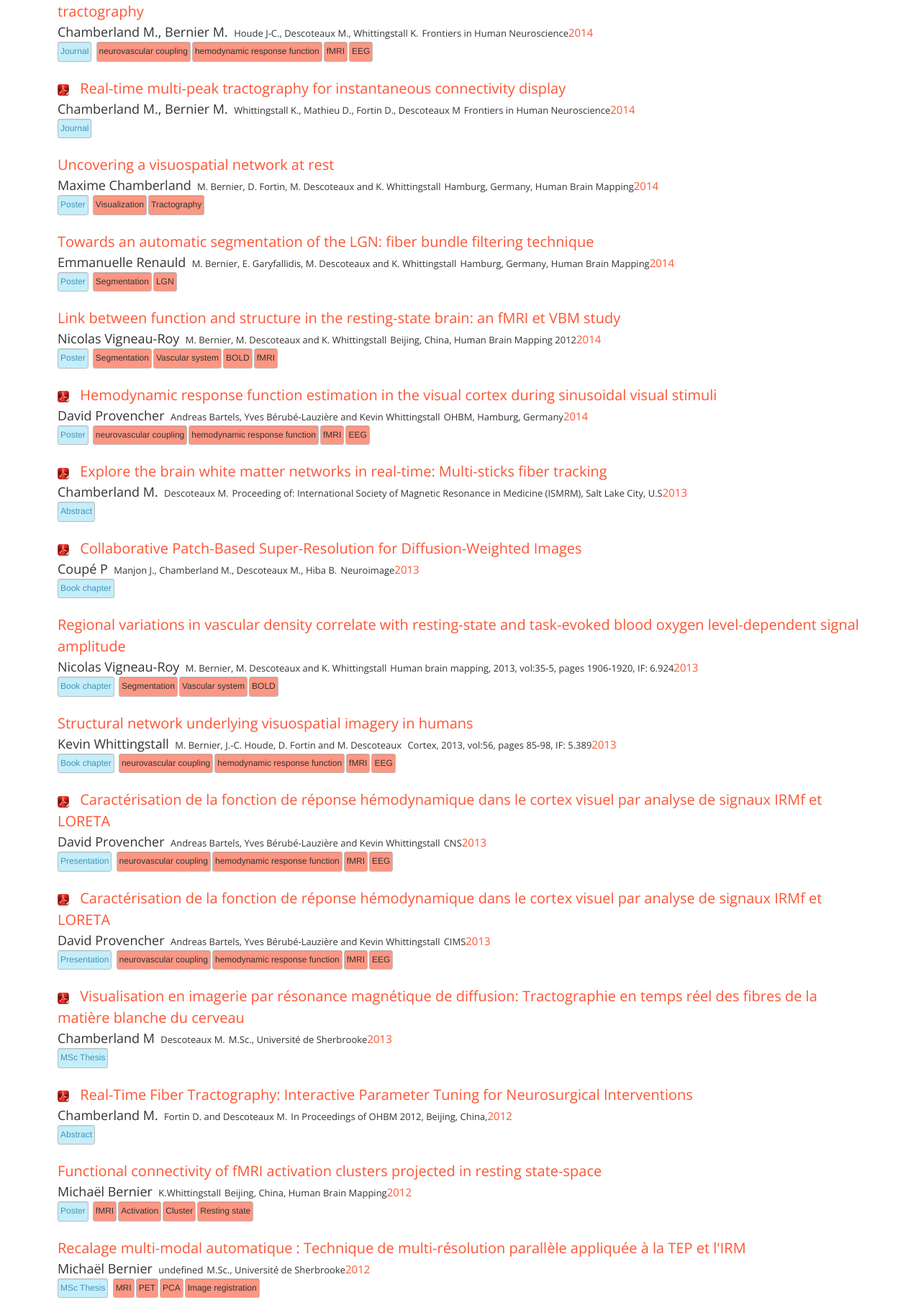
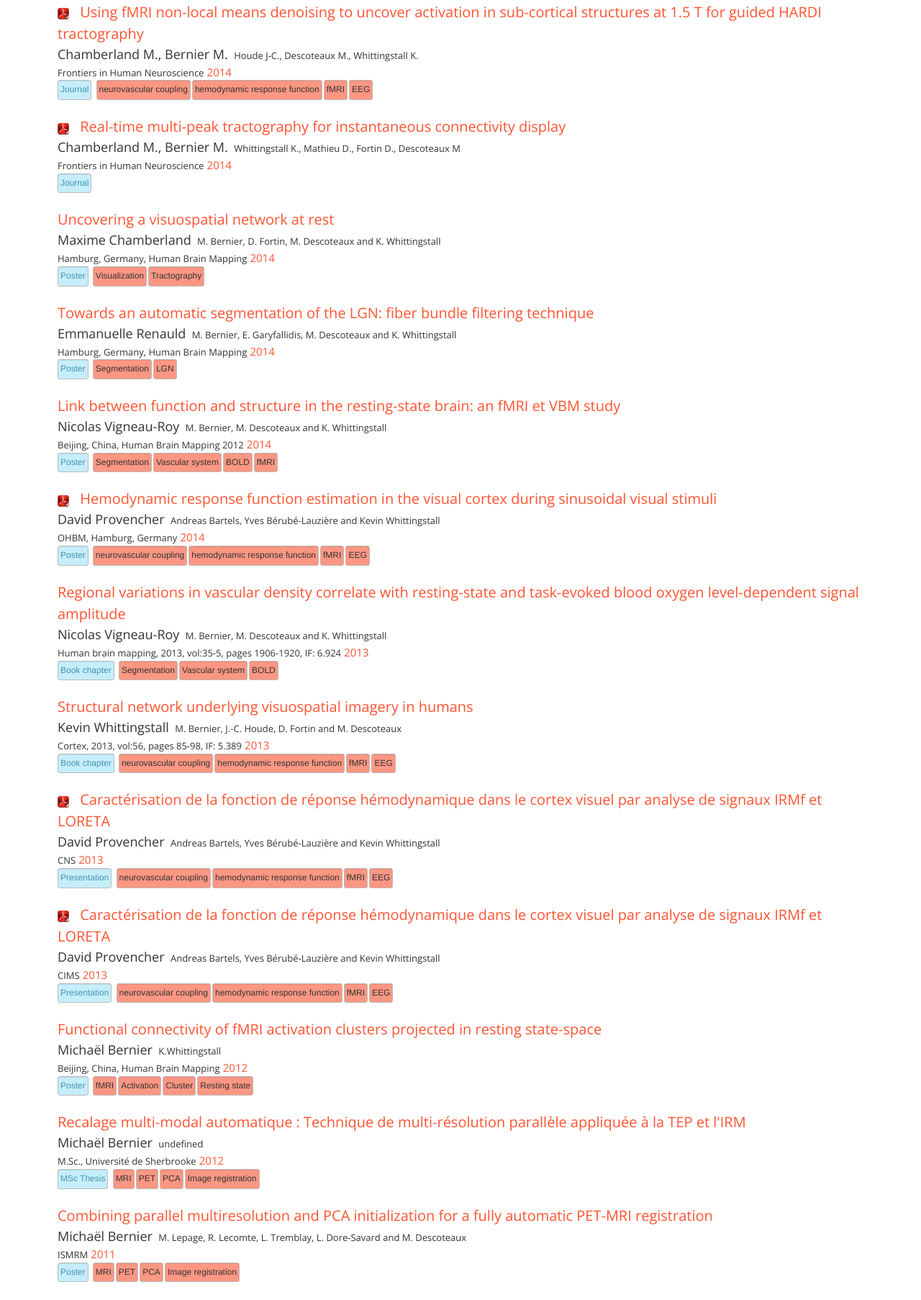
Before and after one commit to snailus/SNAILus.github.io, a plain HTML site: page publications.html in a window 1280 px wide. Shown: the part 1532-3338 px from the top of the page at 72% size. Drawn offline with nearby package versions, Linux system fonts and the light colour scheme.

Commit message:
Publications de Max Cham

```diff
--- a/publication.json
+++ b/publication.json
@@ -29,16 +29,6 @@
             "related": "Proceeding of: International Society of Magnetic Resonance in Medicine (ISMRM), Toronto, Canada",
             "release": "2015",
             "ptype": "Abstract",
-            "tag": []
-        },
-        {
-            "link": "http://scil.dinf.usherbrooke.ca/wp-content/papers/vaillancourt-etal-dagstuhl15.pdf",
-            "title": "Visualization of Diffusion Propagator and Multiple Parameter Diffusion Signal",
-            "author": "Vaillancourt O.",
-            "coauthor": "Chamberland M., Houde J-C., Descoteaux M.",
-            "related": "In Visualization and Processing of Higher Order Descriptors for Multi-Valued Data, Springer",
-            "release": "2015",
-            "ptype": "Book chapter",
             "tag": []
         },
         {
@@ -132,26 +122,6 @@
             "tag": ["neurovascular coupling", "hemodynamic response function", "fMRI", "EEG"]
         },
         {
-            "link": "http://scil.dinf.usherbrooke.ca/wp-content/papers/chamberland-etal-ismrm2013.pdf",
-            "title": "Explore the brain white matter networks in real-time: Multi-sticks fiber tracking",
-            "author": "Chamberland M.",
-            "coauthor": "Descoteaux M.",
-            "related": "Proceeding of: International Society of Magnetic Resonance in Medicine (ISMRM), Salt Lake City, U.S",
-            "release": "2013",
-            "ptype": "Abstract",
-            "tag": []
-        },
-        {
-            "link": "http://www.sciencedirect.com/science/article/pii/S1053811913006678",
-            "title": "Collaborative Patch-Based Super-Resolution for Diffusion-Weighted Images",
-            "author": "Coupé P",
-            "coauthor": "Manjon J., Chamberland M., Descoteaux M., Hiba B.",
-            "related": "Neuroimage",
-            "release": "2013",
-            "ptype": "Book chapter",
-            "tag": []
-        },
-        {
             "link": "#",
             "title": "Regional variations in vascular density correlate with resting-state and task-evoked blood oxygen level-dependent signal amplitude",
             "author": "Nicolas Vigneau-Roy",
@@ -192,26 +162,6 @@
             "tag": ["neurovascular coupling", "hemodynamic response function", "fMRI", "EEG"]
         },
         {
-            "link": "http://scil.dinf.usherbrooke.ca/wp-content/papers/Chamberland_MScThesis.pdf",
-            "title": "Visualisation en imagerie par résonance magnétique de diffusion: Tractographie en temps réel des fibres de la matière blanche du cerveau",
-            "author": "Chamberland M",
-            "coauthor": "Descoteaux M.",
-            "related": "M.Sc., Université de Sherbrooke",
-            "release": "2013",
-            "ptype": "MSc Thesis",
-            "tag": []
-        },
-        {
-            "link": "http://scil.dinf.usherbrooke.ca/wp-content/papers/chamberland-etal-hbm12.pdf",
-            "title": "Real-Time Fiber Tractography: Interactive Parameter Tuning for Neurosurgical Interventions",
-            "author": "Chamberland M.",
-            "coauthor": "Fortin D. and Descoteaux M.",
-            "related": "In Proceedings of OHBM 2012, Beijing, China,",
-            "release": "2012",
-            "ptype": "Abstract",
-            "tag": []
-        },
-        {
             "link": "#",
             "title": "Functional connectivity of fMRI activation clusters projected in resting state-space",
             "author": "Michaël Bernier",
@@ -231,16 +181,6 @@
             "tag": ["MRI","PET","PCA","Image registration"]
         },
         {
-            "link": "https://www.dropbox.com/s/gk0hsrrlsi114pp/OHBM15_MC.pdf?dl=0",
-            "title": "Neurosurgical tracking at the Sherbrooke Connectivity Imaging Lab (SCIL)",
-            "author": "Girard G",
-            "coauthor": "Chamberland M., Houde J-C, Fortin D., Descoteaux M.",
-            "related": "MICCAI DTI-Challenge, Nice, France",
-            "release": "2012",
-            "ptype": "Conference",
-            "tag": []
-        },
-        {
             "link": "#",
             "title": "Combining parallel multiresolution and PCA initialization for a fully automatic PET-MRI registration",
             "author": "Michaël Bernier",
--- a/publications.html
+++ b/publications.html
@@ -39,11 +39,12 @@ License URL: http://creativecommons.org/licenses/by/3.0/
         <!----Tag manager--->
         <link rel="stylesheet" href="css/tagmanager.css">
         <script src="js/tagmanager.js"></script>
-
         <!----//Tag manager--->
 
         <!----Search engine + List--->
         <link rel="stylesheet" href="css/publication.css">
+
+        <script type="text/javascript" src="js/list.js"></script>
         <script>
             function displayAdv(){
 
@@ -66,7 +67,6 @@ License URL: http://creativecommons.org/licenses/by/3.0/
         <!----//Search engine + List--->
 
 
-        <script type="text/javascript" src="js/list.js"></script>
 
         <!-- Publications feed -->
         <script type="text/javascript">
@@ -85,7 +85,7 @@ License URL: http://creativecommons.org/licenses/by/3.0/
                             pubString += '<a href="' + item.link + '" target="_blank"><img src="images/smallpdf.png" class="img_left firstline"></img></a>';
                         }
 
-                        pubString += '<p class="title firstline"> ' + item.title + '</p><br><p class="author">' + item.author + '</p><p class="coauthor"> ' + item.coauthor + '</p><p class="related">' + item.related + '</p><p class="release">' + item.release + '</p><br><p class="ptype"><span class="ptype">' + item.ptype +'</span></p> ' + addTag(item.tag) +'</li>'
+                        pubString += '<p class="title firstline"> ' + item.title + '</p><br><p class="author">' + item.author + '</p><p class="coauthor"> ' + item.coauthor + '</p><br><p class="related">' + item.related + '</p>  <p class="release">' + item.release + '</p><br><p class="ptype"><span class="ptype">' + item.ptype +'</span></p> ' + addTag(item.tag) +'</li>'
 
                         $('.list').append(pubString);
                     });
@@ -96,7 +96,7 @@ License URL: http://creativecommons.org/licenses/by/3.0/
 
             function createListObject(){
                 var options = {
-                  valueNames: [ 'title','author','coauthor', 'release','ptype','tag' ]
+                  valueNames: [ 'title','author','coauthor', 'related', 'release','ptype','tag' ]
                 };
 
                 searchList = new List('publicationsList', options);
@@ -170,7 +170,6 @@ License URL: http://creativecommons.org/licenses/by/3.0/
                                 tagArray.every(Boolean)
                             )
                     }else{
-
                         if(release == "under")
                             return (
                                 item.values().title.toLowerCase().search(title.toLowerCase()) >= 0 &&
@@ -207,22 +206,7 @@ License URL: http://creativecommons.org/licenses/by/3.0/
             }
         </script>
 
-
-               <!-- Example :
-                                <li>
-                                    <a href="[Insert URL to the publication]"><img src="images/smallpdf.png" class="img_left"/></a>
-                                    <p class="title"> [Insert publication title here]</p>
-                                    <p class="author"> [Insert the publication author name here]</p>
-                                    <p class="coauthor"> [Insert the publication co-authors names here]</p>
-                                    <p class="release">[Insert date here, 4 digit]</p>
-                                    <br> <!-- Seperate Tags from publications informations -->
-                                    <!-- <p class="ptype"><span class="ptype">[Insert one of those type : Abstract - Article - Thesis - Book chapter - Poster - Presentation Conference. If not listed please add to ptype list.]</span></p>
-                                    <p class="tag">[ Insert list of tag here with the following pattern : <span class="tag">{Tag word}</span>] </p>
-                                </li>
-                                -->
-
         <!--// Publications feed -->
-
 
 	</head>
 	<body>
@@ -321,18 +305,6 @@ License URL: http://creativecommons.org/licenses/by/3.0/
                             <br><br>
 
                             <ul class="list">
-                                <!-- Example :
-                                <li>
-                                    <a href="[Insert URL to the publication]"><img src="images/smallpdf.png" class="img_left"/></a>
-                                    <p class="title"> [Insert publication title here]</p>
-                                    <p class="author"> [Insert the publication author name here]</p>
-                                    <p class="coauthor"> [Insert the publication co-authors names here</p>
-                                    <p class="release">[Insert date here, 4 digit]</p>
-                                    <br> <!-- Seperate Tags from publications informations -->
-                                    <!-- <p class="ptype"><span class="ptype">[Insert one of those type : Abstract - Article - Thesis - Book chapter - Poster - Presentation Conference. If not listed please add to ptype list.]</span></p>
-                                    <p class="tag">[ Insert list of tag here with the following pattern : <span class="tag">{Tag word}</span>] </p>
-                                </li>
-                                -->
                             </ul>
                             <div id="NoResult" style="display:none;">
                                 <p> Sorry, no publications matched your search. Please try again. </p>
@@ -370,16 +342,6 @@ License URL: http://creativecommons.org/licenses/by/3.0/
 							</ul>
 						</div>
 
-                        <!--
-						<div class="col-md-3 footer-grid ftr-sec wow fadeInRight" data-wow-delay="0.4s">
-							<h3>Follows</h3>
-							<ul class="social-icons">
-								<li><a class="twitter" href="#"><span> </span>twitter</a></li>
-								<li><a class="facebook" href="#"><span> </span>Facebook</a></li>
-								<li><a class="googlepluse" href="#"><span> </span>google+</a></li>
-							</ul>
-						</div>
-                        -->
 						<div class="col-md-3 footer-grid ftr-sec ftr wow fadeInRight" data-wow-delay="0.4s">
 							<h3>Our Location</h3>
 							<ul class="location">
```
